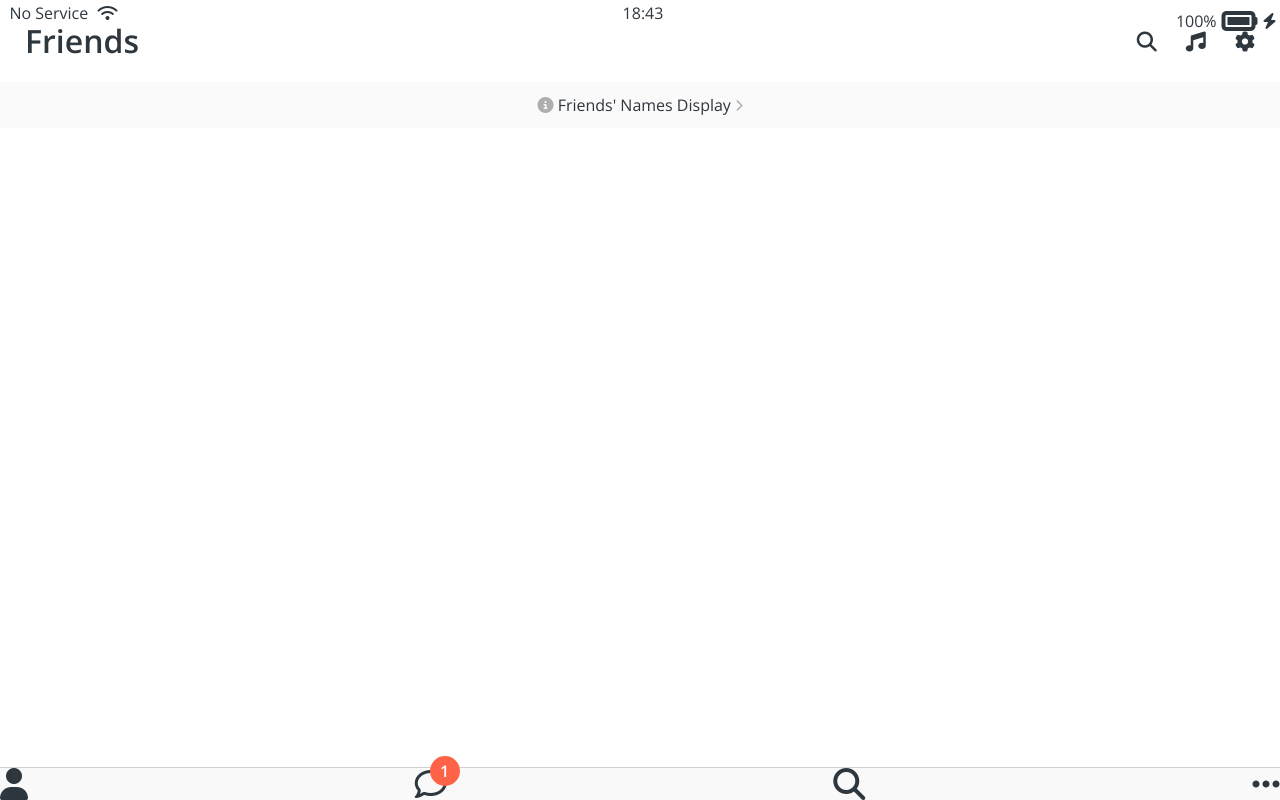
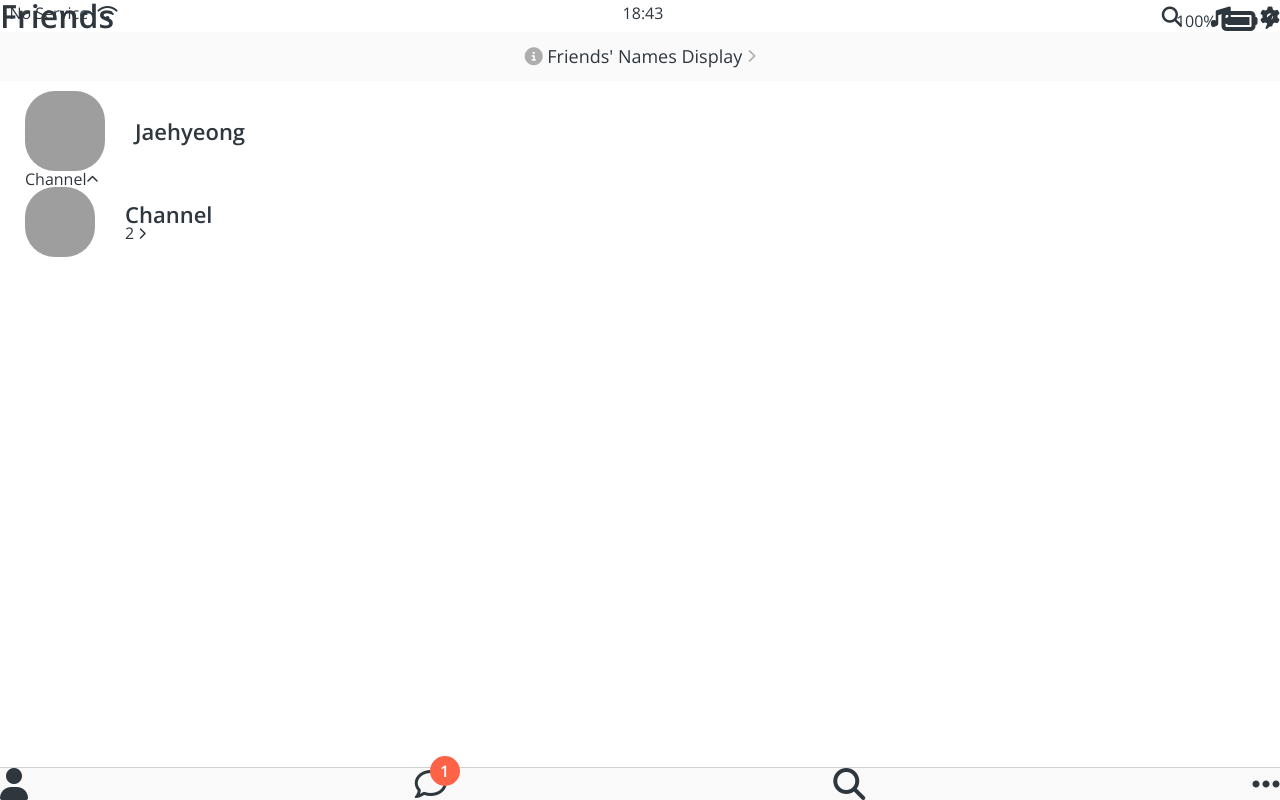
Before and after one commit to futuristjay/firstcodeofme, a plain HTML site: page friends.html in a window 1280 px wide. Drawn offline with nearby package versions, Linux system fonts and the light colour scheme; grey boxes are pictures that could not be loaded.

Commit message:
6.17
Status-bar 겹치는 이유?

```diff
--- a/css/components/screen-header.css
+++ b/css/components/screen-header.css
@@ -2,7 +2,7 @@
   display: flex;
   justify-content: space-between;
   align-items: center;
-  padding: 25px;
+  padding: --(horizontal-space);
 }
 
 .screen-header__title {
--- /dev/null
+++ b/css/components/user-component.css
@@ -0,0 +1,34 @@
+.user-component {
+  display: flex;
+}
+
+.user-component__column:first-child {
+  display: flex;
+  align-items: center;
+}
+
+.user-component {
+  align-items: center;
+}
+.user-component__avatar {
+  width: 70px;
+  height: 70px;
+  border-radius: 30px;
+  margin-right: 30px;
+}
+
+.user-component__avatar--xl {
+  width: 80px;
+  height: 80px;
+}
+
+.user-component__title {
+  font-weight: 600;
+  font-size: 22px;
+}
+
+.user-component__subtitle {
+  margin-top: 8px;
+  font-size: 17px;
+  color: rgba(0, 0, 0, 0.7);
+}
--- a/css/screens/friends.css
+++ b/css/screens/friends.css
@@ -3,9 +3,14 @@
   display: block;
   background-color: #fafafa;
   padding: 15px 0px;
-  font-size: 16px;
+  font-size: 18px;
+  margin-bottom: 10px;
 }
 
 #friends-display-link i {
   color: rgba(0, 0, 0, 0.3);
 }
+
+.friends-screen {
+  padding: 0px var(--horizontal-space);
+}
--- a/css/styles.css
+++ b/css/styles.css
@@ -6,6 +6,7 @@
 @import "components/status-bar.css";
 @import "components/nav-bar.css";
 @import "components/screen-header.css";
+@import "components/user-component.css";
 
 /* Screens */
 @import "screens/login.css";
--- a/css/variables.css
+++ b/css/variables.css
@@ -1,3 +1,4 @@
 :root {
   --yellow: #fae100;
+  --horizontal-space: 25px;
 }
--- a/friends.html
+++ b/friends.html
@@ -46,6 +46,41 @@
         <i class="fas fa-chevron-right fa-xs"></i>
     </a>
 
+    <main class="friends-screen">
+            <div class="user-component">
+        <div class="user-component__column">
+            <img src="https://images.theconversation.com/files/109822/original/image-20160201-32240-8oqf5e.jpg?ixlib=rb-1.1.0&q=45&auto=format&w=1200&h=1200.0&fit=crop"
+             class="user-component__avatar user-component__avatar--xl" />
+            <div class="user-component__text">
+                <h4 class="user-component__title">Jaehyeong</h4>
+                <!--<h6 class="user-component__subtitle">코린이</h6>-->
+            </div>
+        </div>
+        <div class="user-component__column"></div>
+
+    </div>
+    <div class="friends-screen__channel">
+        <div class="friends-screen__channel-header">
+            <span>Channel</span><i class="fas fa-chevron-up fa-xs"></i>
+        </div>
+        <div class="user-component">
+            <div class="user-component__column">
+                <img src="https://images.theconversation.com/files/109822/original/image-20160201-32240-8oqf5e.jpg?ixlib=rb-1.1.0&q=45&auto=format&w=1200&h=1200.0&fit=crop"
+                 class="user-component__avatar user-component__avatar--sm" />
+                <div class="user-component__text">
+                    <h4 class="user-component__title">Channel</h4>
+                    <span>2</span>
+                    <i class="fas fa-chevron-right fa-xs"></i>
+
+                </div>
+            </div>
+            <div class="user-component__column"></div>
+
+        </div>
+    </div>
+    </main>
+
+
 
 <nav class="nav">
     <ul class="nav__list">
```
